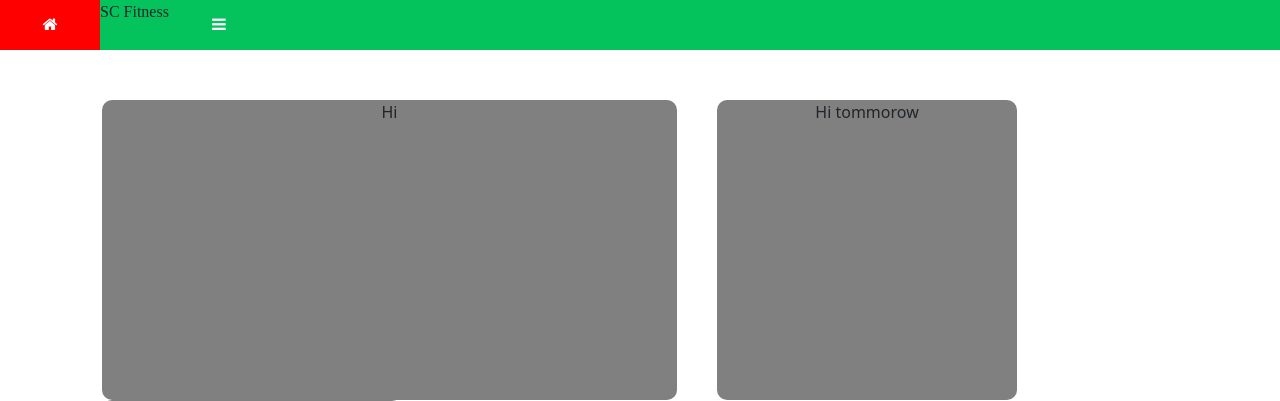
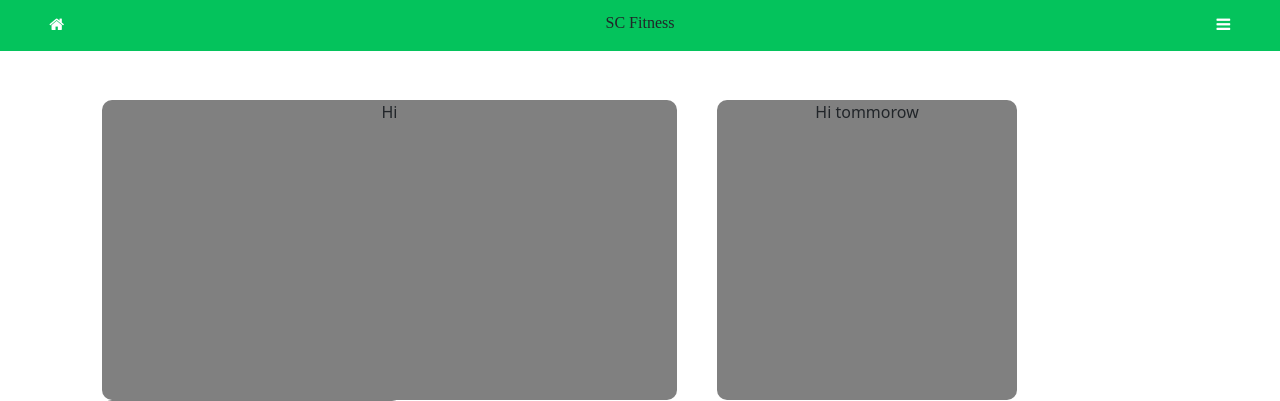
Before and after one commit to anna-katherine/sc-fitness, a PHP site: page /sc-fitness-code/sc-fitness-home.html in a window 1280 px wide. Shown: the top 401 px of the page. Run offline with PHP 8.4, Linux system fonts and the light colour scheme.

Commit message:
navbar changes
Changed color and format

```diff
--- a/sc-fitness-code/navbar.css
+++ b/sc-fitness-code/navbar.css
@@ -1,5 +1,6 @@
 #navbar{
     display: flex;
+    justify-content: center;
     align-items:flex-start;
     background-color: #04c35c;
     position: fixed;
@@ -8,11 +9,12 @@
     right: 0px;
     z-index: 1;
 }
-#right{
-    right: 0px;
+
+#middle {
+    text-align: center;
+    padding-top: 11px;
 }
 #navbar li{
-
     width: 100px;
     text-align: center;
     position: relative;
--- a/sc-fitness-code/sc-fitness-home.html
+++ b/sc-fitness-code/sc-fitness-home.html
@@ -65,13 +65,13 @@
         <body>
             <div id = "main" style="font-family:Times New Roman, Times, serif;" >
                 <ul id="navbar">
-                    <li><a href="sc-fitness-home"><i class="fa fa-fw fa-home"></i></a>
+                    <li class= "col-1"><a href="sc-fitness-home"><i class="fa fa-fw fa-home"></i></a>
                     </li>
 
-                    <p id="middle">SC Fitness</p>
+                    <p class = "col-10" id="middle">SC Fitness</p>
 
 
-                    <li id = "right"><a href=""><i class="fa fa-fw fa-bars"></i></a>
+                    <li class = "col-1" id = "right"><a href=""><i class="fa fa-fw fa-bars"></i></a>
 
                     </li>
                 </ul>
```
